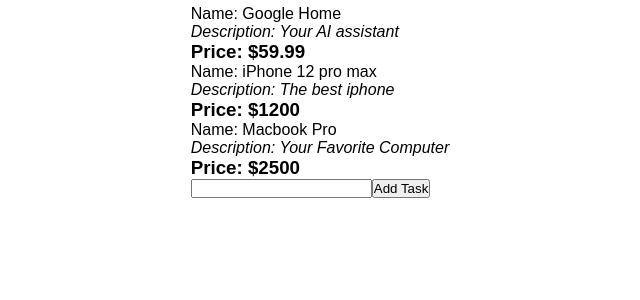
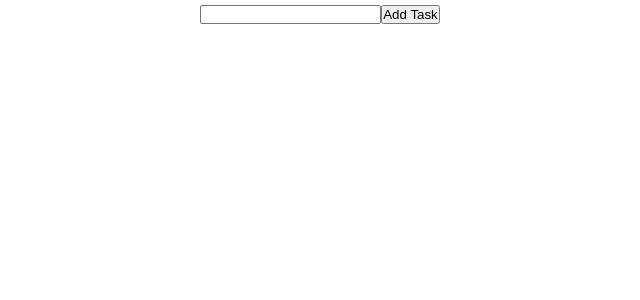
Before and after one commit to nimely111/React-Coding-snippet, a React (Vite) app: page / in a window 1280 px wide. Shown: the top 300 px of the page, without its empty margins (320-960 px from the left). Built offline with nearby package versions, Linux system fonts and the light colour scheme.

Commit message:
commented the react_101 file

```diff
--- a/src/main.jsx
+++ b/src/main.jsx
@@ -12,7 +12,7 @@ root.render(
   <React.StrictMode>
     {/* <App /> */}
     {/* <App_2 /> */}
-    <App_101 />
+    {/* <App_101 /> */}
     <TodoApp />
   </React.StrictMode>,
 )
```
